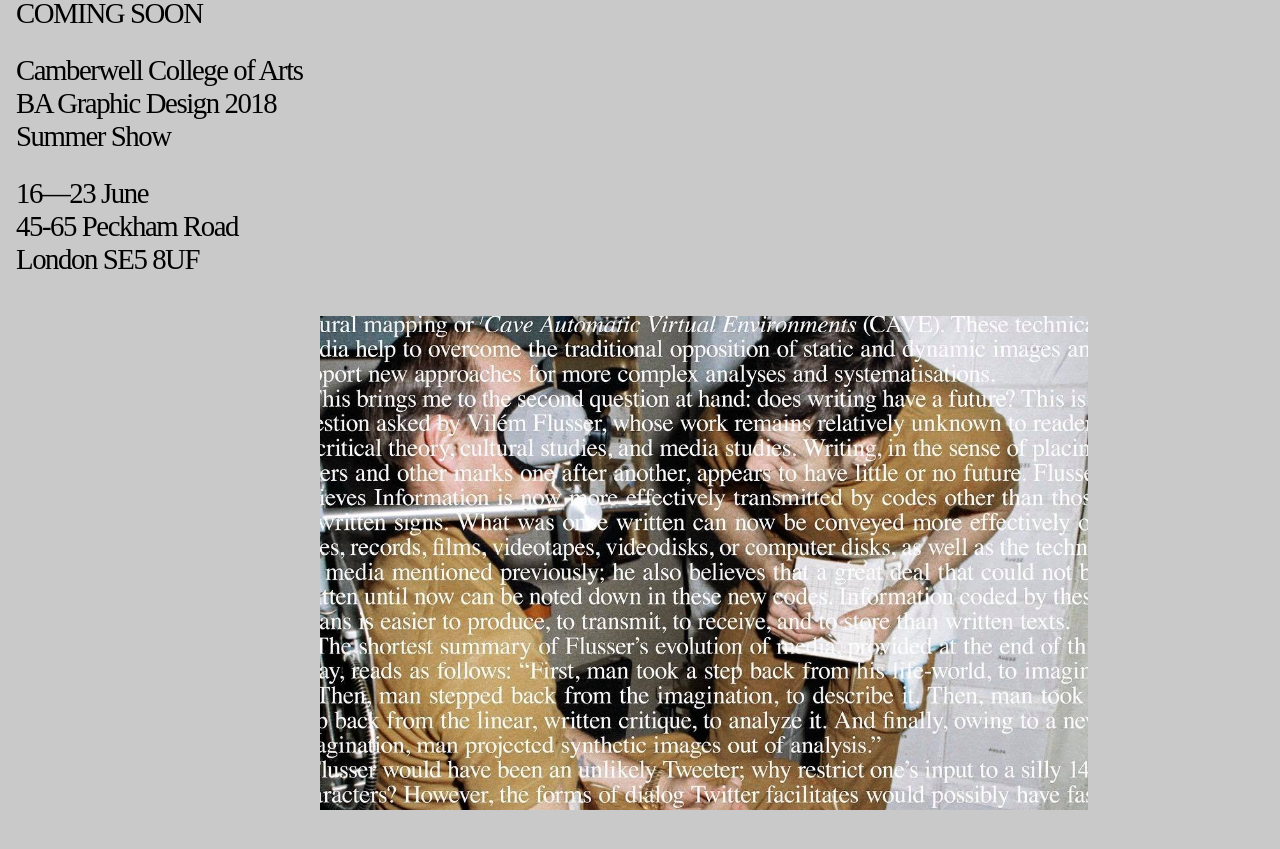
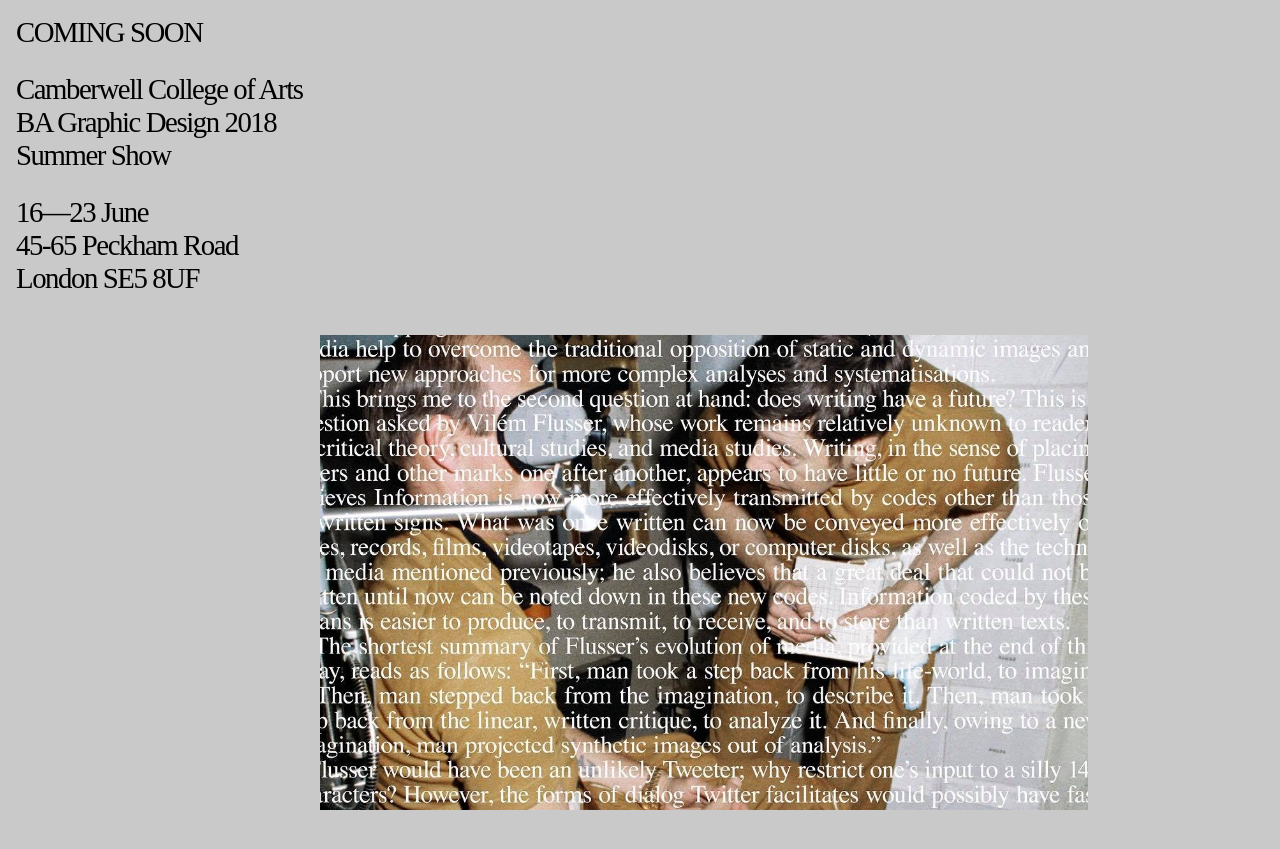
Before and after one commit to awesomephant/gdc2018-website, a Jekyll site: the page built from index-placeholder.md, in a window 1280 px wide. Shown: the top 849 px of the page. Built offline with Jekyll 4.4.1, drawn with Linux system fonts in a browser that asks for light colours; some web fonts are replaced.

Commit message:
remove margin

```diff
--- a/_sass/_home.scss
+++ b/_sass/_home.scss
@@ -147,7 +147,6 @@
 
 .home-type {
     padding: 1rem;
-    margin-top: -1.5%;
     background: $gray;
     color: black;
     grid-column-start: 1;
```
